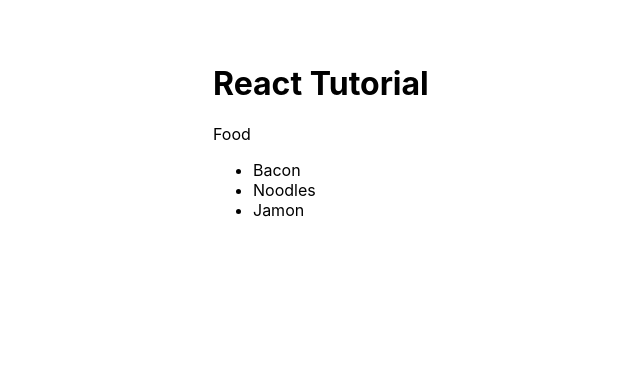
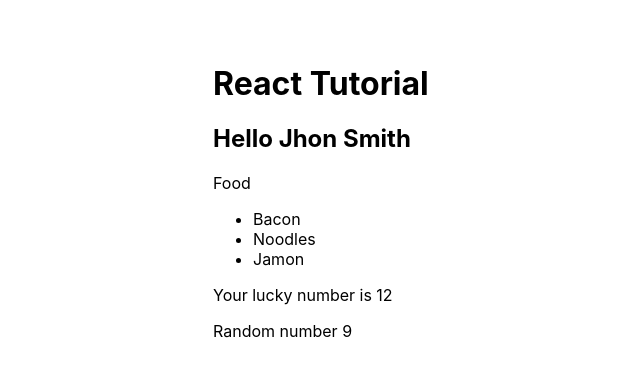
Before and after one commit to josanescod/webdevbootcamp, a React (Create React App) app in the folder react-example/: page / in a window 1280 px wide. Shown: the top 376 px of the page, without its empty margins (107-747 px from the left). Built offline with nearby package versions, Linux system fonts and the light colour scheme.

Commit message:
JSX Code Practice

```diff
--- a/react-example/src/index.js
+++ b/react-example/src/index.js
@@ -1,19 +1,15 @@
 import React from 'react';
 import ReactDOM from 'react-dom';
 import './index.css';
-//import App from './App';
-//import reportWebVitals from './reportWebVitals';
 
-/*ReactDOM.render(
-  <React.StrictMode>
-    <App />
-  </React.StrictMode>,
-  document.getElementById('root')
-);*/
+const name = "Jhon";
+const lastName = "Smith";
+const luckyNumber = 8;
 
 ReactDOM.render(
   <div>
     <h1>React Tutorial</h1>
+    <h2>Hello {name} {lastName}</h2> {/* adding expresions and comments */}
     <p>Food</p>
     <ul>
       <li>
@@ -26,8 +22,12 @@
         Jamon
       </li>
     </ul>
+    <p>Your lucky number is {luckyNumber + 4}</p>
+    <p>Random number {Math.floor(Math.random()*10)}</p>
+    <p>{
+
+
+      }</p>
   </div>,
 
   document.getElementById("root"));
-
-//reportWebVitals(console.log)
```
Lines whose indentation alone changed are shown as unchanged.
